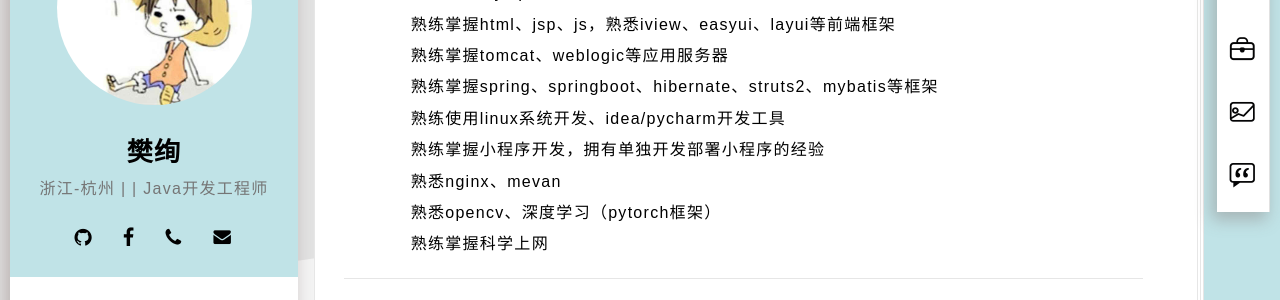
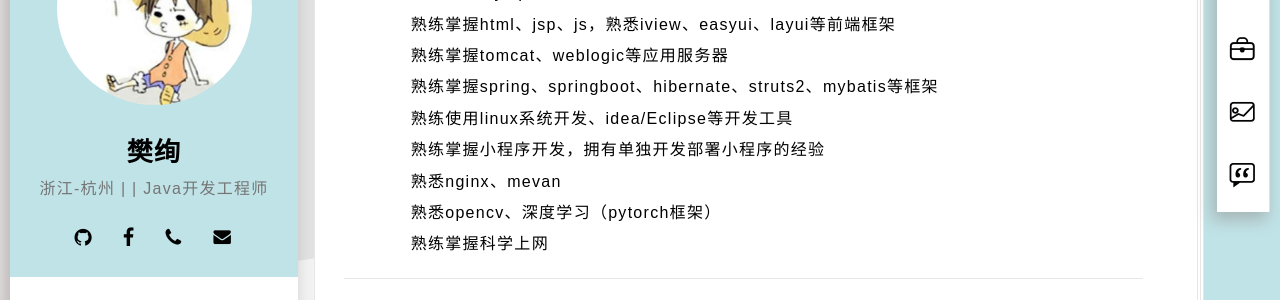
Before and after one commit to fanxuansoft/fanxuansoft.github.io, a Jekyll site: the page built from index.html, in a window 1280 px wide and 900 px high, scrolled down 349 px. Shown: the part 150-450 px from the top of the window. Built offline with Jekyll 4.4.1, drawn with Linux system fonts in a browser that asks for light colours; some web fonts are replaced.

Commit message:
Update resumer_02-profetional.html

```diff
--- a/_includes/resumer_02-profetional.html
+++ b/_includes/resumer_02-profetional.html
@@ -10,7 +10,7 @@
                 <dd>熟练掌握html、jsp、js，熟悉iview、easyui、layui等前端框架</dd>
                 <dd>熟练掌握tomcat、weblogic等应用服务器</dd>
                 <dd>熟练掌握spring、springboot、hibernate、struts2、mybatis等框架</dd>
-                <dd>熟练使用linux系统开发、idea/pycharm开发工具</dd>
+                <dd>熟练使用linux系统开发、idea/Eclipse等开发工具</dd>
                 <dd>熟练掌握小程序开发，拥有单独开发部署小程序的经验</dd>
                 <dd>熟悉nginx、mevan</dd>
                 <dd>熟悉opencv、深度学习（pytorch框架）</dd>
```
